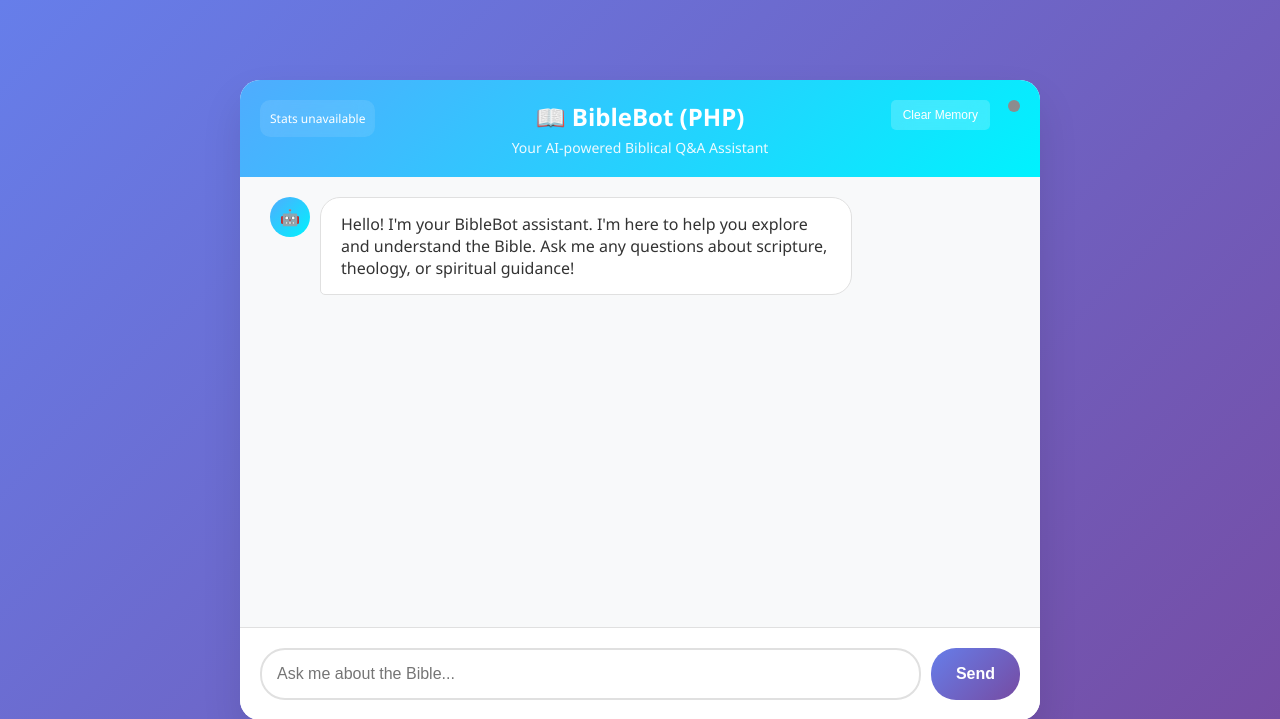
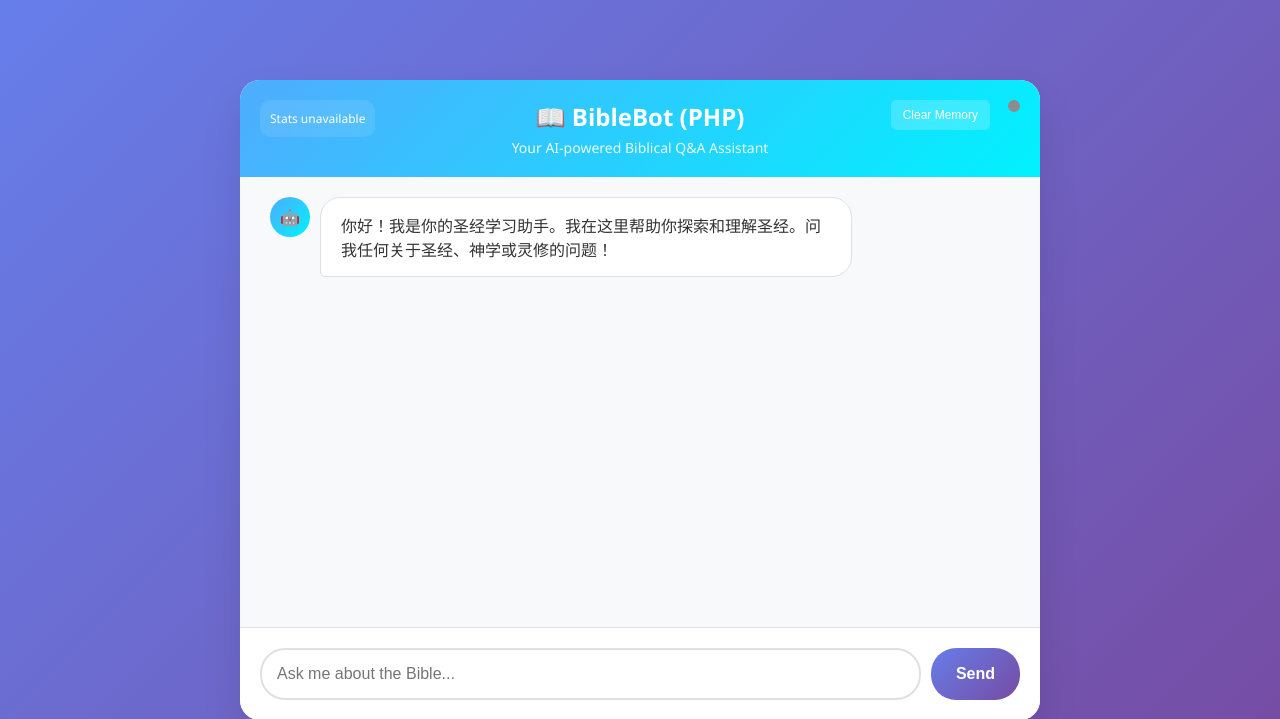
Before and after one commit to Sparerow1/bible-study-assistant, a PHP site: page / in a window 1280 px wide. Shown: the top 719 px of the page. Run offline with PHP 8.4, Linux system fonts and the light colour scheme.

Commit message:
changing the thing to chinese

```diff
--- a/php_frontend/index.php
+++ b/php_frontend/index.php
@@ -107,7 +107,7 @@ function makeApiRequest($url, $data = null, $method = 'POST') {
 <head>
     <meta charset="UTF-8">
     <meta name="viewport" content="width=device-width, initial-scale=1.0">
-    <title><?php echo getConfig('CHAT_TITLE'); ?> - Biblical Q&A Assistant</title>
+    <title><?php echo getConfig('CHAT_TITLE'); ?> - 圣经学习助手</title>
     <style>
         * {
             margin: 0;
@@ -379,7 +379,7 @@ function makeApiRequest($url, $data = null, $method = 'POST') {
             <div class="message bot">
                 <div class="message-avatar">🤖</div>
                 <div class="message-content">
-                    Hello! I'm your BibleBot assistant. I'm here to help you explore and understand the Bible. Ask me any questions about scripture, theology, or spiritual guidance!
+                    你好！我是你的圣经学习助手。我在这里帮助你探索和理解圣经。问我任何关于圣经、神学或灵修的问题！
                 </div>
             </div>
         </div>
```
